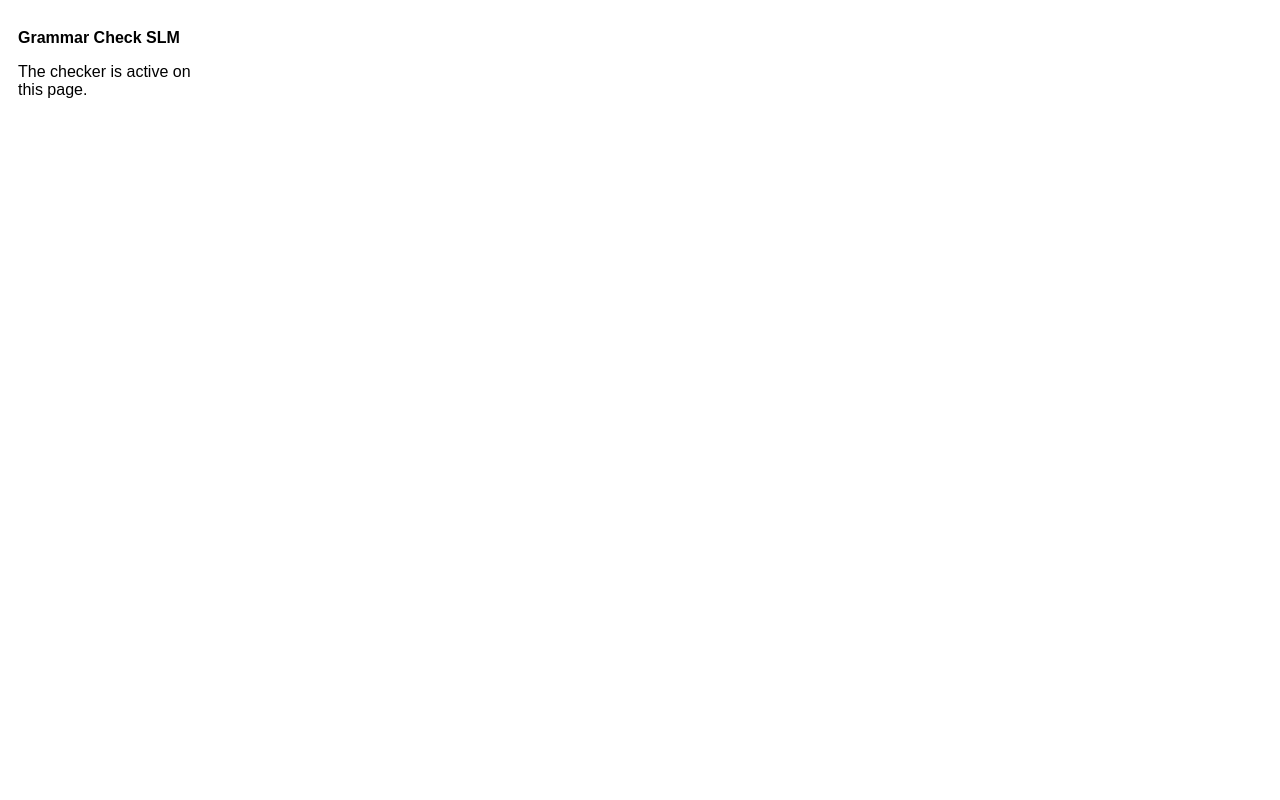
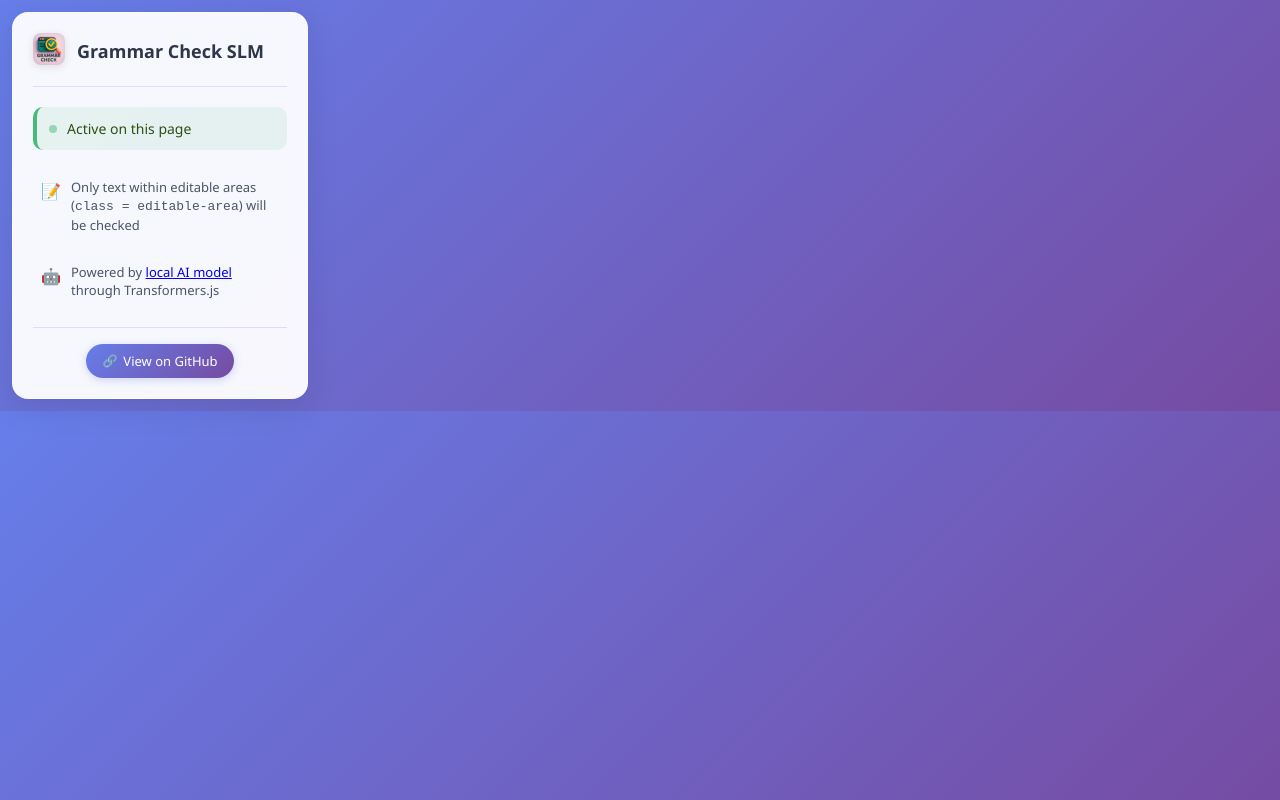
Before and after one commit to techtocore/Grammar-check-SLM, a website built with webpack: page src/popup.html in a window 1280 px wide. Built offline with nearby package versions, Linux system fonts and the light colour scheme; files whose address does not match are found by name.

Commit message:
UI/UX improvements

```diff
--- a/src/popup.css
+++ b/src/popup.css
@@ -1,9 +1,147 @@
 body {
-    font-family: sans-serif;
-    width: 200px;
-    padding: 10px;
+    font-family: 'Segoe UI', system-ui, -apple-system, sans-serif;
+    width: 320px;
+    margin: 0;
+    padding: 0;
+    background: linear-gradient(135deg, #667eea 0%, #764ba2 100%);
+    color: #333;
+}
+
+.container {
+    background: rgba(255, 255, 255, 0.95);
+    backdrop-filter: blur(10px);
+    border-radius: 16px;
+    padding: 20px;
+    margin: 12px;
+    box-shadow: 0 8px 32px rgba(0, 0, 0, 0.1);
+    border: 1px solid rgba(255, 255, 255, 0.2);
+}
+
+.header {
+    display: flex;
+    align-items: center;
+    gap: 12px;
+    margin-bottom: 20px;
+    padding-bottom: 16px;
+    border-bottom: 1px solid rgba(102, 126, 234, 0.2);
+}
+
+.icon-container {
+    flex-shrink: 0;
+}
+
+.icon {
+    width: 32px;
+    height: 32px;
+    border-radius: 8px;
+    box-shadow: 0 2px 8px rgba(0, 0, 0, 0.1);
 }
 
 h1 {
+    font-size: 18px;
+    font-weight: 600;
+    margin: 0;
+    color: #2d3748;
+    line-height: 1.2;
+}
+
+.status-section {
+    display: flex;
+    align-items: center;
+    gap: 10px;
+    margin-bottom: 20px;
+    padding: 12px;
+    background: rgba(72, 187, 120, 0.1);
+    border-radius: 10px;
+    border-left: 4px solid #48bb78;
+}
+
+.status-indicator {
+    width: 8px;
+    height: 8px;
+    border-radius: 50%;
+    background: #48bb78;
+    animation: pulse 2s infinite;
+}
+
+@keyframes pulse {
+    0% {
+        opacity: 1;
+    }
+
+    50% {
+        opacity: 0.5;
+    }
+
+    100% {
+        opacity: 1;
+    }
+}
+
+.status-text {
+    margin: 0;
+    font-size: 14px;
+    font-weight: 500;
+    color: #2d5016;
+}
+
+.info-section {
+    margin-bottom: 20px;
+}
+
+.info-item {
+    display: flex;
+    align-items: flex-start;
+    gap: 10px;
+    margin-bottom: 12px;
+    padding: 8px;
+    border-radius: 8px;
+    transition: background-color 0.2s ease;
+}
+
+.info-item:hover {
+    background: rgba(102, 126, 234, 0.05);
+}
+
+.info-icon {
     font-size: 16px;
+    flex-shrink: 0;
+    margin-top: 2px;
 }
+
+.info-item p {
+    margin: 0;
+    font-size: 13px;
+    line-height: 1.4;
+    color: #4a5568;
+}
+
+.footer {
+    border-top: 1px solid rgba(102, 126, 234, 0.2);
+    padding-top: 16px;
+    text-align: center;
+}
+
+.github-link {
+    display: inline-flex;
+    align-items: center;
+    gap: 6px;
+    padding: 8px 16px;
+    background: linear-gradient(135deg, #667eea 0%, #764ba2 100%);
+    color: white;
+    text-decoration: none;
+    border-radius: 20px;
+    font-size: 13px;
+    font-weight: 500;
+    transition: all 0.2s ease;
+    box-shadow: 0 2px 8px rgba(102, 126, 234, 0.3);
+}
+
+.github-link:hover {
+    transform: translateY(-1px);
+    box-shadow: 0 4px 12px rgba(102, 126, 234, 0.4);
+}
+
+.link-icon {
+    font-size: 12px;
+}
--- a/src/popup.html
+++ b/src/popup.html
@@ -12,9 +12,38 @@
 </head>
 
 <body>
-    <h1>
-        <h1>Grammar Check SLM</h1>
-        <p>The checker is active on this page.</p>
+    <div class="container">
+        <div class="header">
+            <div class="icon-container">
+                <img src="icons/icon48.png" alt="Grammar Check Icon" class="icon">
+            </div>
+            <h1>Grammar Check SLM</h1>
+        </div>
+
+        <div class="status-section">
+            <div class="status-indicator active"></div>
+            <p class="status-text">Active on this page</p>
+        </div>
+
+        <div class="info-section">
+            <div class="info-item">
+                <span class="info-icon">📝</span>
+                <p>Only text within editable areas (<code>class = editable-area</code>) will be checked</p>
+            </div>
+            <div class="info-item">
+                <span class="info-icon">🤖</span>
+                <p>Powered by <a href="https://huggingface.co/Xenova/flan-t5-small" target="_blank">local AI model </a>
+                    through Transformers.js</p>
+            </div>
+        </div>
+
+        <div class="footer">
+            <a href="https://github.com/techtocore/Grammar-check-SLM" target="_blank" class="github-link">
+                <span class="link-icon">🔗</span>
+                View on GitHub
+            </a>
+        </div>
+    </div>
 </body>
 
 </html>
--- a/src/style.css
+++ b/src/style.css
@@ -10,3 +10,18 @@
 .grammar-mistake:hover {
   background-color: #ff525250;
 }
+
+#grammar-tooltip {
+  position: absolute !important; /* Position relative to the viewport */
+  background-color: #333;
+  color: white;
+  padding: 8px 12px;
+  border-radius: 6px;
+  font-size: 14px;
+  font-family: sans-serif;
+  z-index: 10000;
+  pointer-events: none; /* Prevents the tooltip from blocking mouse events */
+  display: none; /* Hidden by default */
+  opacity: 0;
+  transition: opacity 0.2s;
+}
```
Also changed, not shown: src/background.js (+5 -3 lines), src/content.js (+57 -38 lines), test.html (+5 -3 lines), README.md.
